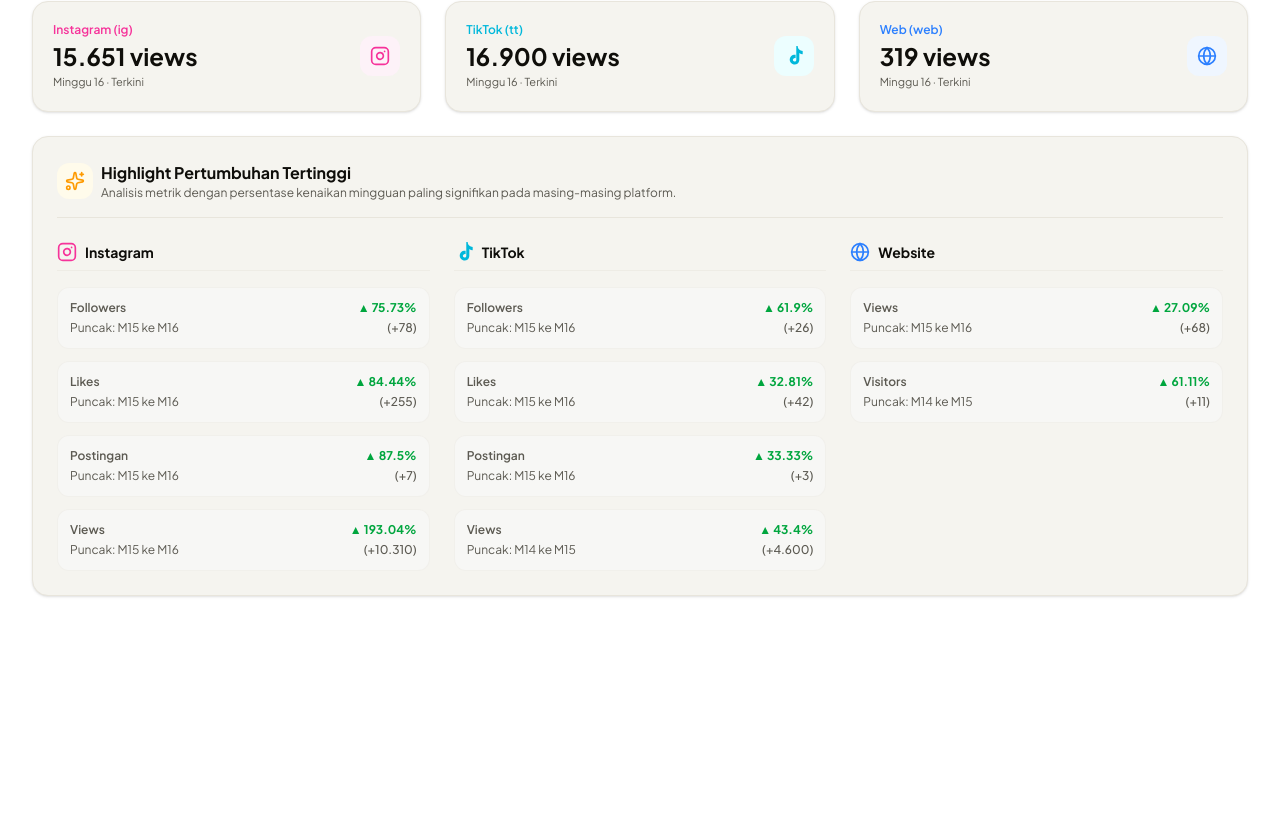
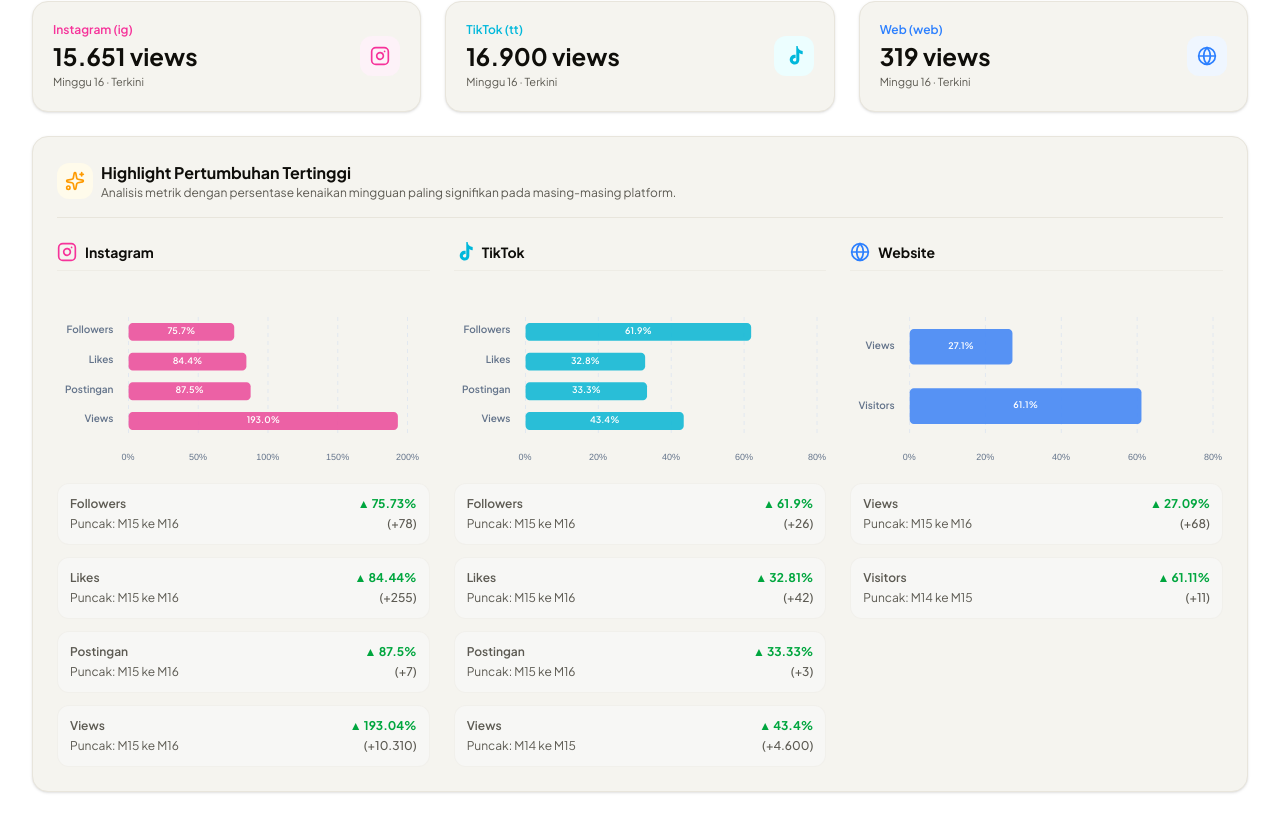
Before and after one commit to mattysupreme/HaloMoment, a React (Vite) app: page /dashboard in a window 1280 px wide. Shown: the part 729-1560 px from the top of the page. Before the commit the page ends 1373 px from the top, so only its background shows below. Built offline with nearby package versions, Linux system fonts and the light colour scheme.

Commit message:
Update dashboard.jsx

```diff
--- a/src/presentation/pages/dashboard.jsx
+++ b/src/presentation/pages/dashboard.jsx
@@ -263,15 +263,131 @@
   );
 };
 
+// ─── sub-component: platform peak growth card with bar chart ──────────────────
+const PlatformPeakGrowthCard = ({ platformName, icon, peaks, color, theme }) => {
+  const formatWeek = (weekStr) => {
+    return weekStr.replace('→', ' ke ');
+  };
+
+  const categories = Object.keys(peaks);
+  const seriesData = categories.map((metric) => peaks[metric].pct);
+
+  const chartSeries = [
+    {
+      name: 'Puncak Pertumbuhan',
+      data: seriesData,
+    },
+  ];
+
+  const chartOptions = {
+    chart: {
+      type: 'bar',
+      toolbar: { show: false },
+      zoom: { enabled: false },
+      foreColor: theme === 'dark' ? '#94a3b8' : '#64748b',
+      background: 'transparent',
+    },
+    colors: [color],
+    plotOptions: {
+      bar: {
+        horizontal: true,
+        barHeight: '60%',
+        borderRadius: 4,
+      },
+    },
+    dataLabels: {
+      enabled: true,
+      formatter: (val) => `${val.toFixed(1)}%`,
+      style: {
+        fontSize: '9px',
+        fontFamily: 'Plus Jakarta Sans, sans-serif',
+        colors: ['#ffffff'],
+      },
+      dropShadow: {
+        enabled: false,
+      },
+    },
+    grid: {
+      borderColor: theme === 'dark' ? '#334155' : '#e2e8f0',
+      strokeDashArray: 4,
+      xaxis: { lines: { show: true } },
+      yaxis: { lines: { show: false } },
+    },
+    xaxis: {
+      categories: categories,
+      labels: {
+        formatter: (val) => `${val}%`,
+        style: {
+          fontSize: '9px',
+        },
+      },
+      axisBorder: { show: false },
+      axisTicks: { show: false },
+    },
+    yaxis: {
+      labels: {
+        style: {
+          fontSize: '10px',
+          fontFamily: 'Plus Jakarta Sans, sans-serif',
+          fontWeight: 600,
+        },
+      },
+    },
+    tooltip: {
+      theme: theme === 'dark' ? 'dark' : 'light',
+      y: {
+        formatter: (val, { dataPointIndex }) => {
+          const metric = categories[dataPointIndex];
+          const item = peaks[metric];
+          return `${val.toFixed(2)}% (Puncak: ${formatWeek(item.week)} · +${item.abs.toLocaleString('id-ID')})`;
+        },
+      },
+    },
+  };
+
+  return (
+    <div className="space-y-4">
+      <div className="flex items-center gap-2 pb-2 border-b border-[var(--color-border-custom)]/50">
+        {icon}
+        <span className="font-bold text-sm text-[var(--color-text-primary)]">{platformName}</span>
+      </div>
+
+      <div className="h-[180px] w-full">
+        <Chart
+          options={chartOptions}
+          series={chartSeries}
+          type="bar"
+          height="100%"
+          width="100%"
+        />
+      </div>
+
+      <div className="space-y-3">
+        {Object.entries(peaks).map(([metric, data]) => (
+          <div key={metric} className="p-3 rounded-xl bg-gray-50/50 dark:bg-gray-800/20 border border-[var(--color-border-custom)]/40 text-xs">
+            <div className="flex justify-between items-center mb-1">
+              <span className="font-semibold text-[var(--color-text-secondary)]">{metric}</span>
+              <span className="font-bold text-green-600 dark:text-green-400 flex items-center gap-0.5">
+                ▲ {data.pct}%
+              </span>
+            </div>
+            <div className="text-[var(--color-text-secondary)] flex justify-between">
+              <span>Puncak: {formatWeek(data.week)}</span>
+              <span className="font-medium">({data.abs > 0 ? `+${data.abs.toLocaleString('id-ID')}` : data.abs.toLocaleString('id-ID')})</span>
+            </div>
+          </div>
+        ))}
+      </div>
+    </div>
+  );
+};
+
 // ─── sub-component: growth insights card ─────────────────────────────────────
 const GrowthInsightsCard = () => {
+  const { theme } = useTheme();
   const igPeaks = getPeakGrowth(igRaw);
   const ttPeaks = getPeakGrowth(ttRaw);
   const webPeaks = getPeakGrowth(webRaw);
-
-  const formatWeek = (weekStr) => {
-    return weekStr.replace('→', ' ke ');
-  };
 
   return (
     <div className="rounded-2xl border border-[var(--color-border-custom)] bg-[var(--color-bg-card)] p-6 shadow-sm">
@@ -290,77 +406,27 @@
       </div>
 
       <div className="grid grid-cols-1 md:grid-cols-3 gap-6">
-        {/* Instagram */}
-        <div className="space-y-4">
-          <div className="flex items-center gap-2 pb-2 border-b border-[var(--color-border-custom)]/50">
-            <InstagramIcon />
-            <span className="font-bold text-sm text-[var(--color-text-primary)]">Instagram</span>
-          </div>
-          <div className="space-y-3">
-            {Object.entries(igPeaks).map(([metric, data]) => (
-              <div key={metric} className="p-3 rounded-xl bg-gray-50/50 dark:bg-gray-800/20 border border-[var(--color-border-custom)]/40 text-xs">
-                <div className="flex justify-between items-center mb-1">
-                  <span className="font-semibold text-[var(--color-text-secondary)]">{metric}</span>
-                  <span className="font-bold text-green-600 dark:text-green-400 flex items-center gap-0.5">
-                    ▲ {data.pct}%
-                  </span>
-                </div>
-                <div className="text-[var(--color-text-secondary)] flex justify-between">
-                  <span>Puncak: {formatWeek(data.week)}</span>
-                  <span className="font-medium">({data.abs > 0 ? `+${data.abs.toLocaleString('id-ID')}` : data.abs.toLocaleString('id-ID')})</span>
-                </div>
-              </div>
-            ))}
-          </div>
-        </div>
-
-        {/* TikTok */}
-        <div className="space-y-4">
-          <div className="flex items-center gap-2 pb-2 border-b border-[var(--color-border-custom)]/50">
-            <TikTokIcon />
-            <span className="font-bold text-sm text-[var(--color-text-primary)]">TikTok</span>
-          </div>
-          <div className="space-y-3">
-            {Object.entries(ttPeaks).map(([metric, data]) => (
-              <div key={metric} className="p-3 rounded-xl bg-gray-50/50 dark:bg-gray-800/20 border border-[var(--color-border-custom)]/40 text-xs">
-                <div className="flex justify-between items-center mb-1">
-                  <span className="font-semibold text-[var(--color-text-secondary)]">{metric}</span>
-                  <span className="font-bold text-green-600 dark:text-green-400 flex items-center gap-0.5">
-                    ▲ {data.pct}%
-                  </span>
-                </div>
-                <div className="text-[var(--color-text-secondary)] flex justify-between">
-                  <span>Puncak: {formatWeek(data.week)}</span>
-                  <span className="font-medium">({data.abs > 0 ? `+${data.abs.toLocaleString('id-ID')}` : data.abs.toLocaleString('id-ID')})</span>
-                </div>
-              </div>
-            ))}
-          </div>
-        </div>
-
-        {/* Website */}
-        <div className="space-y-4">
-          <div className="flex items-center gap-2 pb-2 border-b border-[var(--color-border-custom)]/50">
-            <Globe size={20} className="text-blue-500" />
-            <span className="font-bold text-sm text-[var(--color-text-primary)]">Website</span>
-          </div>
-          <div className="space-y-3">
-            {Object.entries(webPeaks).map(([metric, data]) => (
-              <div key={metric} className="p-3 rounded-xl bg-gray-50/50 dark:bg-gray-800/20 border border-[var(--color-border-custom)]/40 text-xs">
-                <div className="flex justify-between items-center mb-1">
-                  <span className="font-semibold text-[var(--color-text-secondary)]">{metric}</span>
-                  <span className="font-bold text-green-600 dark:text-green-400 flex items-center gap-0.5">
-                    ▲ {data.pct}%
-                  </span>
-                </div>
-                <div className="text-[var(--color-text-secondary)] flex justify-between">
-                  <span>Puncak: {formatWeek(data.week)}</span>
-                  <span className="font-medium">({data.abs > 0 ? `+${data.abs.toLocaleString('id-ID')}` : data.abs.toLocaleString('id-ID')})</span>
-                </div>
-              </div>
-            ))}
-          </div>
-        </div>
+        <PlatformPeakGrowthCard
+          platformName="Instagram"
+          icon={<InstagramIcon />}
+          peaks={igPeaks}
+          color="#ec4899"
+          theme={theme}
+        />
+        <PlatformPeakGrowthCard
+          platformName="TikTok"
+          icon={<TikTokIcon />}
+          peaks={ttPeaks}
+          color="#06b6d4"
+          theme={theme}
+        />
+        <PlatformPeakGrowthCard
+          platformName="Website"
+          icon={<Globe size={20} className="text-blue-500" />}
+          peaks={webPeaks}
+          color="#3b82f6"
+          theme={theme}
+        />
       </div>
     </div>
   );
```
